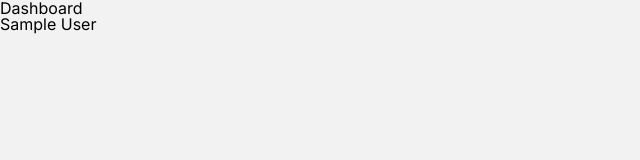
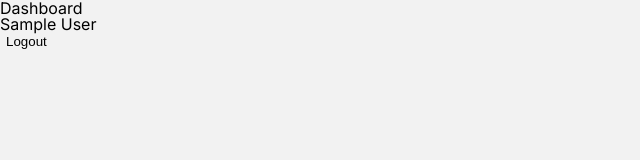
Before and after one commit to stevicsv/expotask-frontend, a Vue app: page /dashboard in a window 1280 px wide. Shown: the top 160 px of the page, without its empty margins (0-640 px from the left). Built offline with nearby package versions, Linux system fonts and the light colour scheme; sample sign-in values are in the browser's storage.

Commit message:
add logout feature

```diff
--- a/src/pages/Dashboard.vue
+++ b/src/pages/Dashboard.vue
@@ -2,19 +2,28 @@
   <div class="dashboard">
     <h1>Dashboard</h1>
     <div v-if="user">{{ user.name }}</div>
+    <button @click="logout">Logout</button>
   </div>
 </template>
 
 <script>
 import { defineComponent, computed } from 'vue';
 import { useStore } from 'vuex';
+import { useRouter } from 'vue-router';
 
 export default defineComponent({
   setup() {
     const store = useStore();
+    const router = useRouter();
+
+    const logout = async () => {
+      await store.dispatch('logout');
+      router.push({ name: 'Login' });
+    };
 
     return {
       user: computed(() => store.state.user),
+      logout,
     };
   },
 });
--- a/src/repositories/auth.js
+++ b/src/repositories/auth.js
@@ -5,6 +5,12 @@ import axios from '@/plugins/axios';
 const createSession = () => defaultAxios.get('http://localhost:8080/sanctum/csrf-cookie', { withCredentials: true });
 const login = (credentials) => axios.post('auth/login', credentials);
 const register = (credentials) => axios.post('auth/register', credentials);
+const logout = () => axios.delete('auth/logout');
 
 // Exports
-export { createSession, login, register };
+export {
+  createSession,
+  login,
+  register,
+  logout,
+};
--- a/src/store/index.js
+++ b/src/store/index.js
@@ -1,5 +1,5 @@
 import { createStore } from 'vuex';
-import { createSession, login } from '@/repositories/auth';
+import { createSession, login, logout } from '@/repositories/auth';
 
 export default createStore({
   state: {
@@ -23,5 +23,11 @@ export default createStore({
       localStorage.setItem('user', JSON.stringify(data));
       commit('SET_USER', data);
     },
+
+    async logout({ commit }) {
+      await logout();
+      localStorage.removeItem('user');
+      commit('SET_USER', null);
+    },
   },
 });
```
Also changed, not shown: .eslintrc.js.
